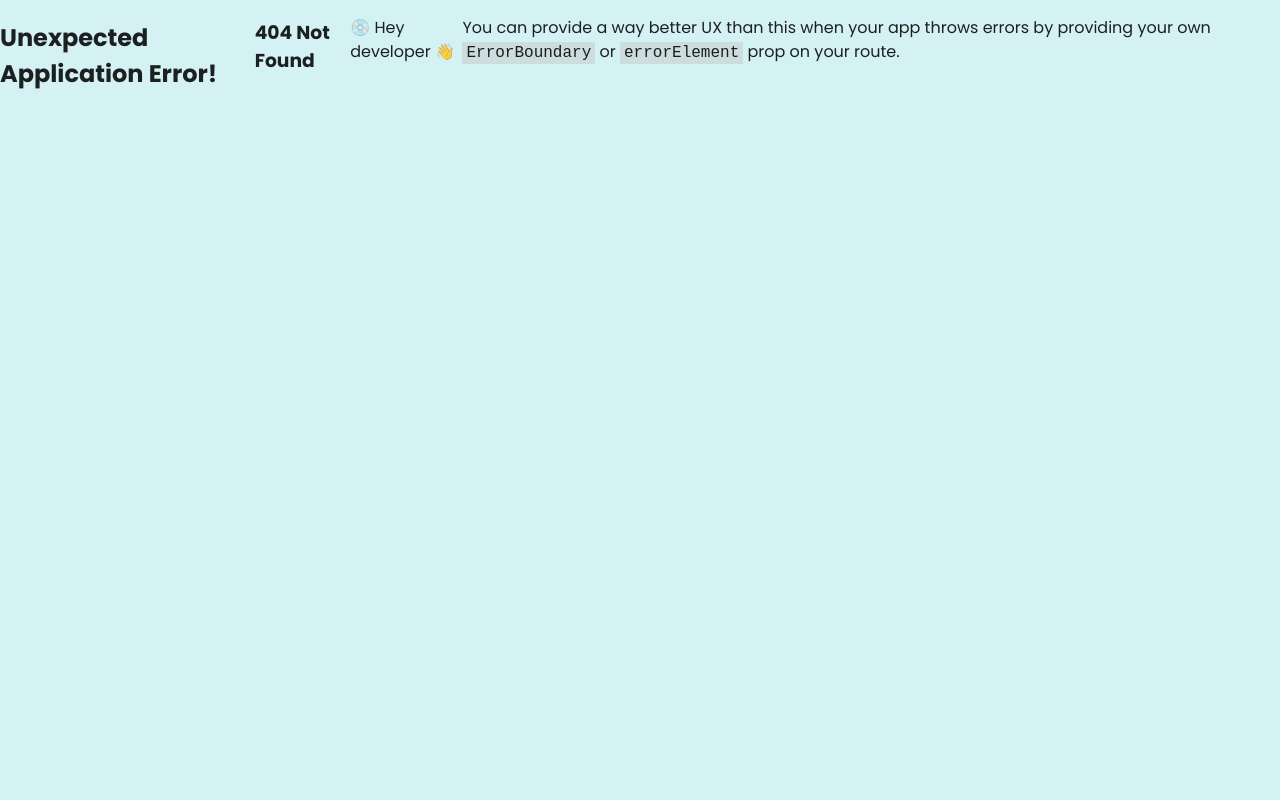
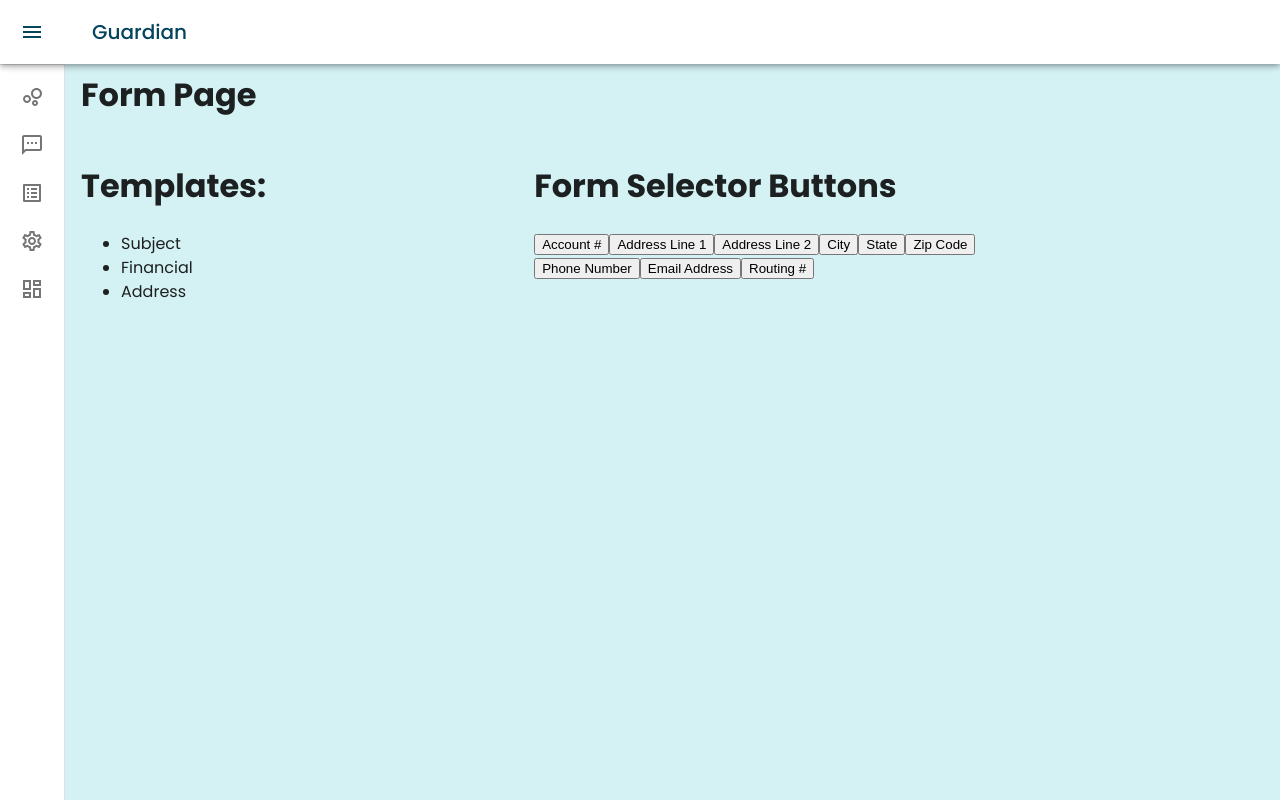
Before and after one commit to ErnestPenaJr/Guardian, a React (Vite) app in the folder guardian/guardianUI/: page /admin/formbuilder in a window 1280 px wide. Before the commit this address had no page. Built offline with nearby package versions, Linux system fonts and the light colour scheme.

Commit message:
adding formpage test

```diff
--- a/guardian/guardianUI/src/App.tsx
+++ b/guardian/guardianUI/src/App.tsx
@@ -7,6 +7,7 @@ import LandingPage from './pages/LandingPage'
 import Theme from './components/Theme'
 import { ManageUsers } from './pages/ManageUsers'
 import { ProcessorDashboard } from './pages/ProcessorDashboard'
+import { FormPage } from './pages/FormPage'
 
 const router = createBrowserRouter([
   {
@@ -19,7 +20,8 @@ const router = createBrowserRouter([
       {
         path: '/admin',
         children: [
-          {path: 'manageusers', element: <ManageUsers />}
+          {path: 'manageusers', element: <ManageUsers />},
+          {path: 'formbuilder', element: <FormPage />},
         ]
       },
       {
--- a/guardian/guardianUI/src/pages/FormPage.tsx
+++ b/guardian/guardianUI/src/pages/FormPage.tsx
@@ -231,7 +231,7 @@ export const FormPage = () => {
     const [sections, setSections] = useAtom(sectionsAtom)
 
     return (
-        <div>
+        <div style={{marginTop: '50px'}}>
             <h1>Form Page</h1>
             <div style={{ display: 'flex' }}>
                 <div style={{ flex: 1 }}>
```
